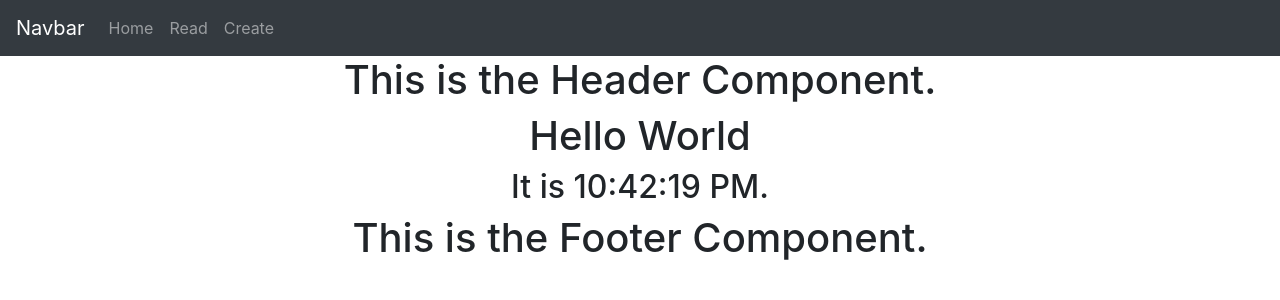
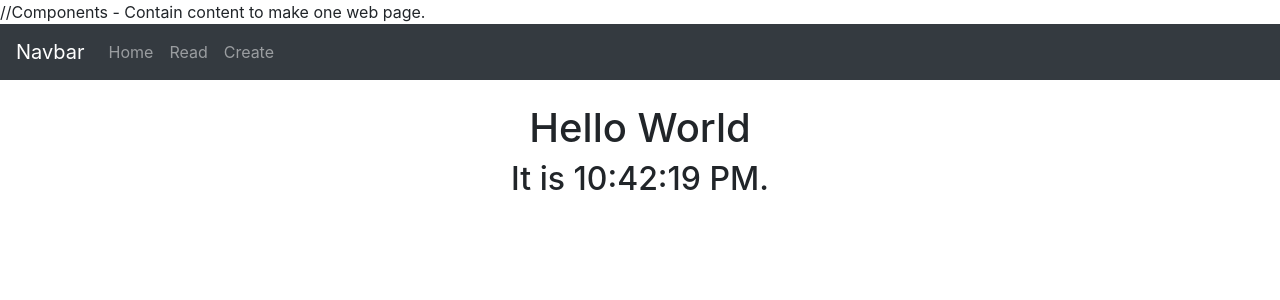
Before and after one commit to Jrenniss/datarep_lab10, a React (Create React App) app: page / in a window 1280 px wide. Shown: the top 300 px of the page. Built offline with nearby package versions, Linux system fonts and the light colour scheme.

Commit message:
Lab 6(a) Routing for Navbar

```diff
--- a/src/App.js
+++ b/src/App.js
@@ -5,11 +5,15 @@
 import { Footer } from './components/footer';
 import { Content } from './components/content';
 import 'bootstrap/dist/css/bootstrap.min.css';
-import {Navbar, Nav} from 'react-bootstrap';
+import { Navbar, Nav } from 'react-bootstrap';
+
+import { BrowserRouter as Router, Switch, Route } from 'react-router-dom';
+
 //Change from function to class
 class App extends Component {
-  render(){
+  render() {
     return (
+      <Router>
             //Components - Contain content to make one web page.
         <div className="App">
           <Navbar bg="dark" variant="dark">
@@ -20,10 +24,15 @@
               <Nav.Link href="/create">Create</Nav.Link>
             </Nav>
           </Navbar>
-            <Header></Header>
-            <Content></Content>
-            <Footer></Footer>
+
+          <br />
+          <Switch>
+            <Route path='/' component={Content} exact />
+            <Route path='/create' component={Header} exact />
+            <Route path='/read' component={Footer} exact />
+          </Switch>
         </div>
+      </Router>
     );
   }
 }
```
Lines whose indentation alone changed are shown as unchanged.
